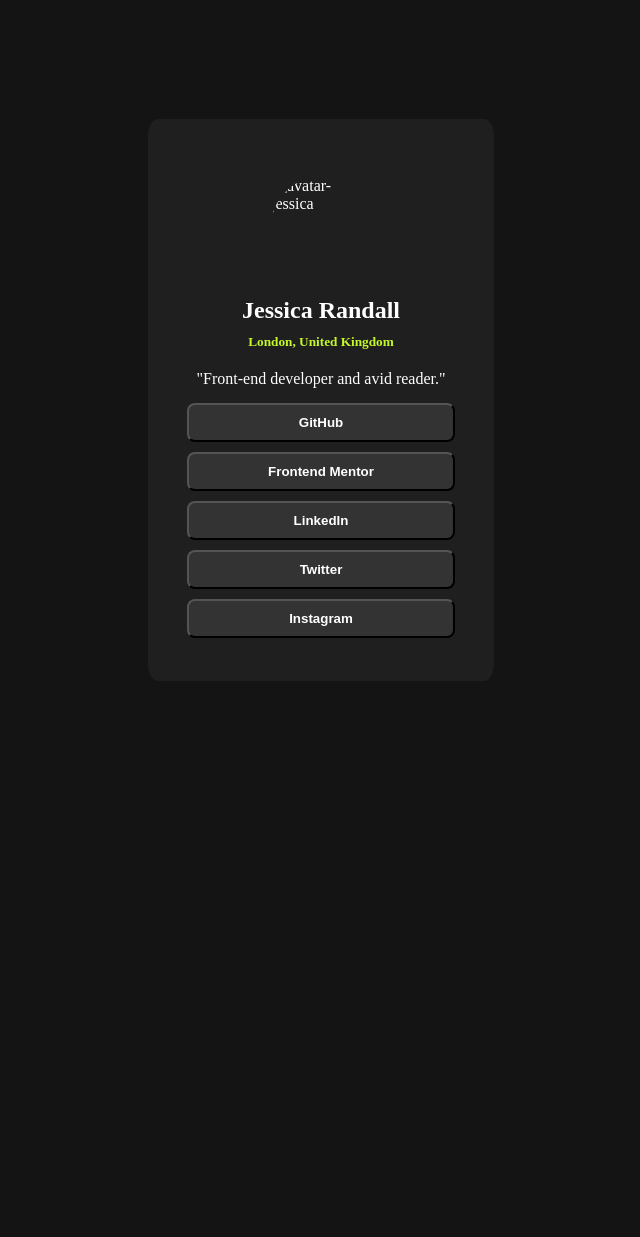
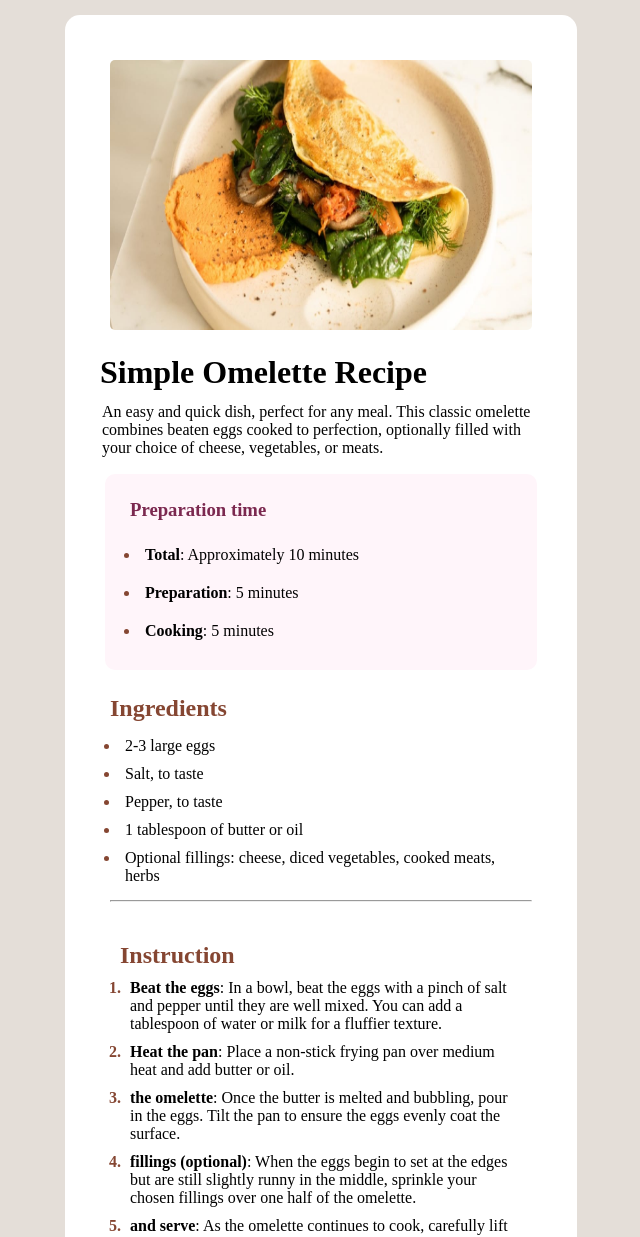
Before and after one commit to DhinaGaran96/FrontendMentor, a plain HTML site: page index.html in a window 1280 px wide. Shown: the top 1237 px of the page, without its empty margins (319-959 px from the left). Before the commit the page ends 800 px from the top, so only its background shows below. Drawn offline with Linux system fonts and the light colour scheme.

Commit message:
Add files via upload

```diff
--- a/index.html
+++ b/index.html
@@ -6,92 +6,186 @@
 
   <link rel="icon" type="image/png" sizes="32x32" href="./assets/images/favicon-32x32.png">
 
-  <title>Frontend Mentor | Social links profile</title>
+  <title>Frontend Mentor | Recipe page</title>
 
   <!-- Feel free to remove these styles or customise in your own stylesheet 👍 -->
   <style>
     .attribution { font-size: 11px; text-align: center; }
     .attribution a { color: hsl(228, 45%, 44%); }
     *{
-      margin:0px;
-      padding:0px;
+      margin: 0px;
+      padding: 0px;
+      box-sizing: border-box;
 
     }
+
+
+
     body{
-      display: flex;
+
+      display:flex;
       align-items: center;
       justify-content: center;
-      height:100vh;
-      background-color: hsl(0, 0%, 8%);
+      font-size: 16px;
+      background-color: hsl(30, 18%, 87%);
+
+
 
     }
-    img{
-      border-radius: 50%;
-      padding:20px;
-    }
     .main{
+      margin:15px;
+      background-color:  hsl(0, 0%, 100%);
       display: flex;
       flex-direction: column;
-      align-items: center;
       justify-content: center;
-      border: 2px solid black;
-      border-radius:3%;
-      padding:3%;
-      color:hsl(0, 0%, 100%);
-      background-color: hsl(0, 0%, 12%);
+
+      border:2px solid black;
+      border-radius: 15px;
+      width: 40%;
+      height: auto;
       border-style: none;
+      padding:30px;
+
     }
-    .main h5{
-      color:hsl(75, 94%, 57%);
-      padding:10px;
+    li::marker{
+      color:hsl(14, 45%, 36%);
+      font-weight: bolder;
     }
-    p{
-      padding:10px;
-    }
-    button{
-      padding:10px;
-      margin:5px;
-      color:hsl(0, 0%, 100%);
+    img{
       width:100%;
-      background-color: hsl(0, 0%, 20%);
-      border-radius:8px;
-    }
-    button:hover{
-      background-color: hsl(75, 94%, 57%);
-      cursor:pointer;
-      color:black;
-    }
-    @media device and (max-width:375px){
-.main{
-  display: flex;
-      flex-direction: column;
-      align-items: center;
-      justify-content: center;
-      border: 2px solid black;
-      border-radius:3%;
-      padding:3%;
-      color:hsl(0, 0%, 100%);
-      background-color: hsl(0, 0%, 12%);
-      border-style: none;
-}
+      height:300px;
+      padding:15px;
+      border-radius: 20px;
     }
 
+    p{
+      margin:7px;
+      font-size: 16px;
+    }
+    h1{
+      margin:5px;
+    }
+    .prepare{
+      margin:10px;
+      background-color: hsl(330, 100%, 98%);
+      padding:15px;
+      border-radius: 10px;
+
+    }
+    .prepare li,ul{
+      margin:10px;
+    }
+    .prepare h3{
+      padding:10px;
+     color: hsl(332, 51%, 32%)
+    }
+    .ingredients{
+      margin:10px;
+      padding:5px;
+      border-radius: 10px;
+    }
+
+    .instruction{
+      margin:10px;
+      padding:15px;
+      border-radius: 10px;
+    }
+    .instruction ol,li{
+      padding:5px;
+    }
+   h2{
+    color:hsl(14, 45%, 36%);;
+   }
+
+    table td{
+      border-bottom: 1px solid black;
+
+    }
+    td:last-child{
+      color:hsl(14, 45%, 36%);
+      font-weight:bolder;
+
+    }
+    table{
+      border-collapse: collapse;
+    }
   </style>
 </head>
 <body>
+  <div class="main">
+  <div class="img">
+    <img src="assets/images/image-omelette.jpeg">
 
- <div class="main">
-  <img src="assets/images/avatar-jessica.jpeg" alt="avatar-jessica" width="100px" height="100px">
-  <h2>Jessica Randall</h2>
-  <h5>London, United Kingdom</h5>
-  <p>  "Front-end developer and avid reader."</p>
-  <button><strong>GitHub</strong></button>
-  <button><strong>Frontend Mentor</strong></button>
-  <button><strong>LinkedIn</strong></button>
-  <button><strong>Twitter</strong></button>
-  <button><strong>Instagram</strong></button>
- </div>
+  </div>
+  <h1> Simple Omelette Recipe</h1>
+  <p>
+    An easy and quick dish, perfect for any meal. This classic omelette combines beaten eggs cooked
+    to perfection, optionally filled with your choice of cheese, vegetables, or meats.</p>
+    <div class="prepare">
+      <h3> Preparation time</h3>
+      <ul>
+        <li> <strong>Total</strong>: Approximately 10 minutes</li>
+        <li><strong>Preparation</strong>: 5 minutes</li>
+        <li><strong>Cooking</strong>: 5 minutes</li>
+      </ul>
 
+    </div>
+    <div class="ingredients">
+      <h2>Ingredients</h2>
+      <ul>
+        <li> 2-3 large eggs</li>
+        <li>Salt, to taste</li>
+        <li>  Pepper, to taste</li>
+        <li>1 tablespoon of butter or oil</li>
+        <li>Optional fillings: cheese, diced vegetables, cooked meats, herbs</li>
+      </ul>
+      <hr>
+    </div>
+    <div class="instruction">
+      <h2>Instruction</h2>
+      <ol>
+        <li><strong>Beat the eggs</strong>: In a bowl, beat the eggs with a pinch of salt and pepper until they are well mixed.
+          You can add a tablespoon of water or milk for a fluffier texture.</li>
+        <li><strong>Heat the pan</strong>: Place a non-stick frying pan over medium heat and add butter or oil.</li>
+        <li><strong> the omelette</strong>: Once the butter is melted and bubbling, pour in the eggs. Tilt the pan to ensure
+          the eggs evenly coat the surface.</li>
+        <li> <strong> fillings (optional)</strong>: When the eggs begin to set at the edges but are still slightly runny in the
+          middle, sprinkle your chosen fillings over one half of the omelette.</li>
+        <li> <strong> and serve</strong>: As the omelette continues to cook, carefully lift one edge and fold it over the
+          fillings. Let it cook for another minute, then slide it onto a plate.
+        </li>
+        <li> <strong>Enjoy</strong>: Serve hot, with additional salt and pepper if needed.</li>
+      </ol>
+      <hr>
+    </div>
+
+      <h2>Nutrition</h2>
+      <p> The table below shows nutritional values per serving without the additional fillings.</p>
+      <table>
+        <tr>
+          <td> Calories</td>
+          <td>277kcal</td>
+
+        </tr>
+        <tr>
+          <td>Carbs</td>
+          <td>0g</td>
+
+        </tr>
+        <tr>
+          <td>Protein</td>
+          <td>20g</td>
+
+        </tr>
+        <tr>
+          <td>Fat</td>
+          <td>22g</td>
+
+        </tr>
+      </table>
+
+    </div>
+  </div>
 
 </body>
 </html>
```
Also changed, not shown: preview.jpg, 2 other files.
